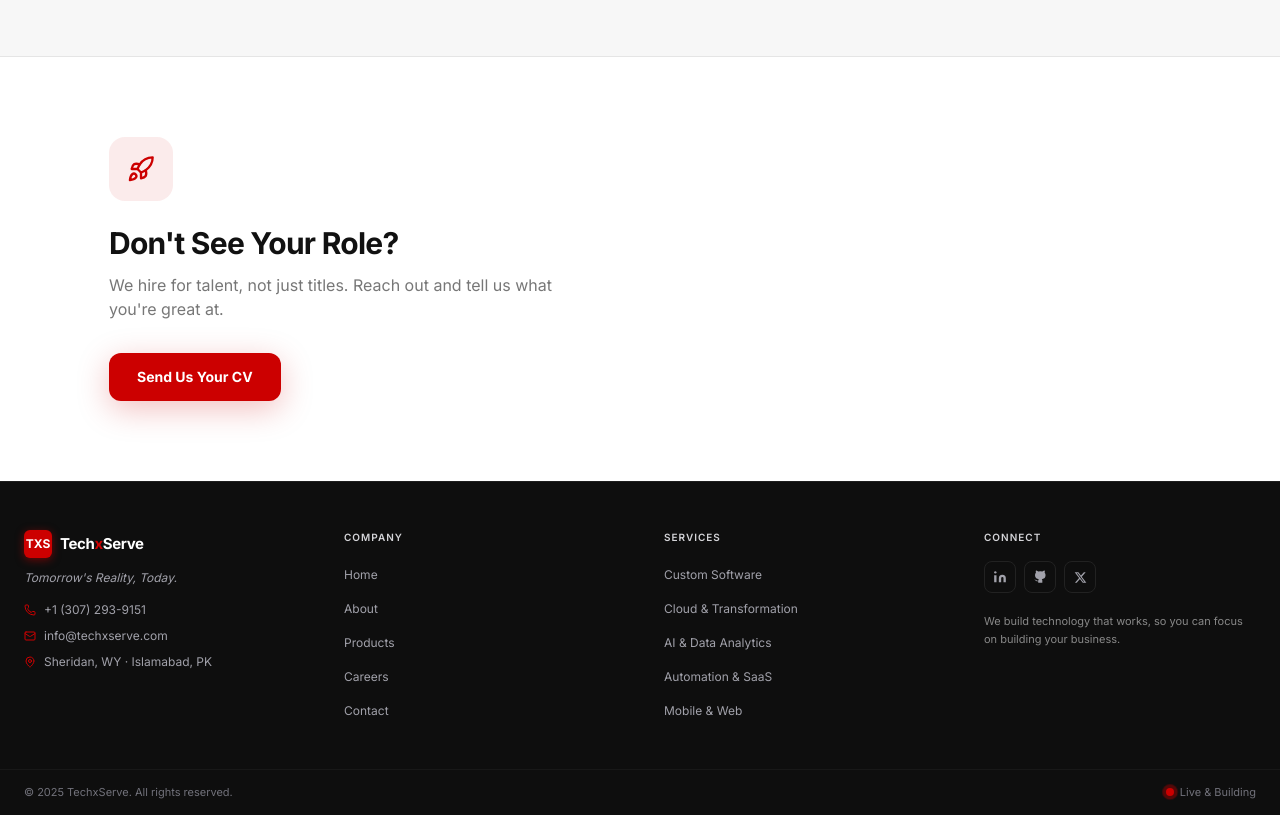
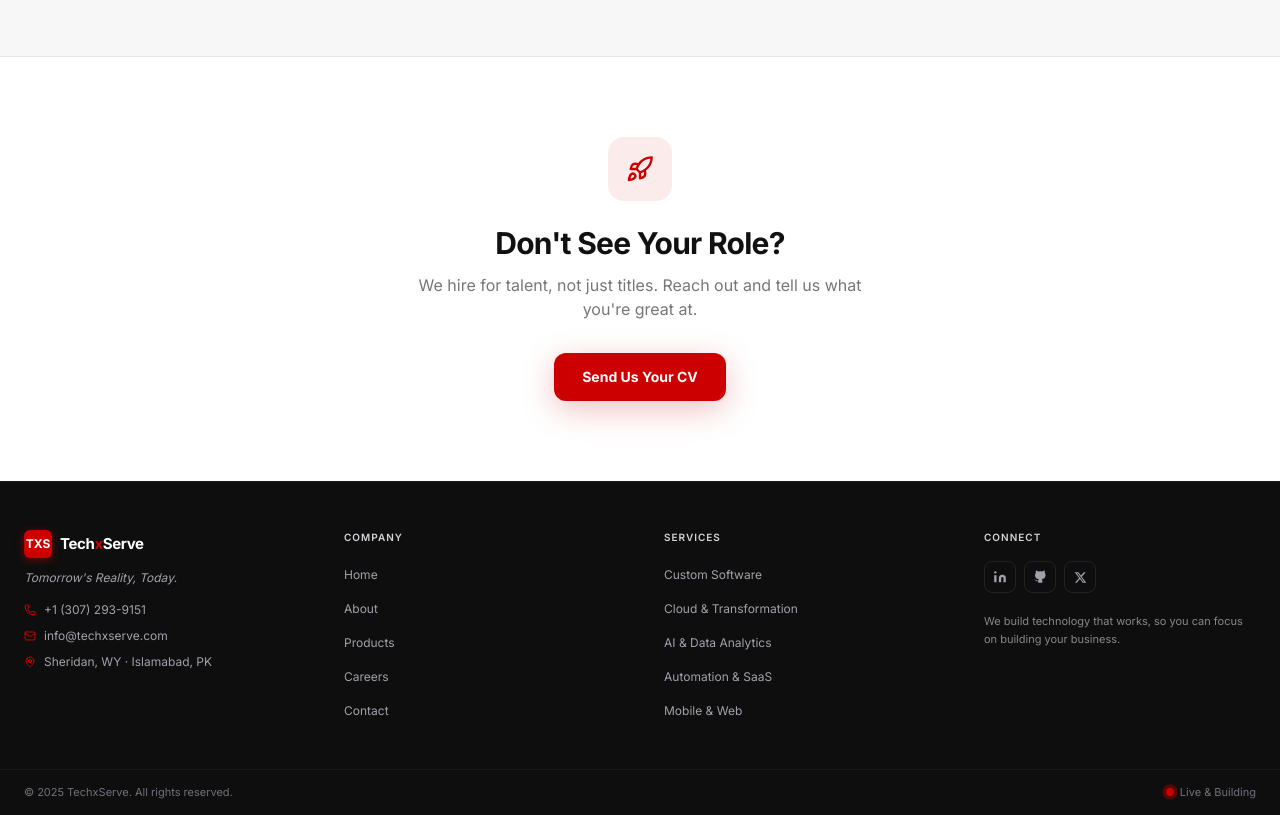
Before and after one commit to hamnuscode/techxserve, a Next.js app: page /careers in a window 1280 px wide. Shown: the part 1820-2635 px from the top of the page. Built offline with nearby package versions, Linux system fonts and the light colour scheme.

Commit message:
center align the open application section on careers page

```diff
--- a/app/careers/page.tsx
+++ b/app/careers/page.tsx
@@ -96,14 +96,14 @@ export default function CareersPage() {
       {/* ── Open Application ── */}
       <section className="py-20 bg-white border-t border-border-gray">
         <div className="max-w-[1280px] mx-auto px-6">
-          <AnimatedSection className="ml-[85px]">
+          <AnimatedSection className="flex flex-col items-center text-center">
             <div className="inline-flex items-center justify-center w-16 h-16 rounded-2xl bg-brand-red/8 mb-6">
               <Rocket size={28} className="text-brand-red" />
             </div>
             <h2 className="text-3xl font-black text-charcoal tracking-tight mb-3">
               Don&apos;t See Your Role?
             </h2>
-            <p className="text-mid-gray mb-8 max-w-md">
+            <p className="text-mid-gray mb-8 max-w-md mx-auto">
               We hire for talent, not just titles. Reach out and tell us what you&apos;re great at.
             </p>
             <a
```
